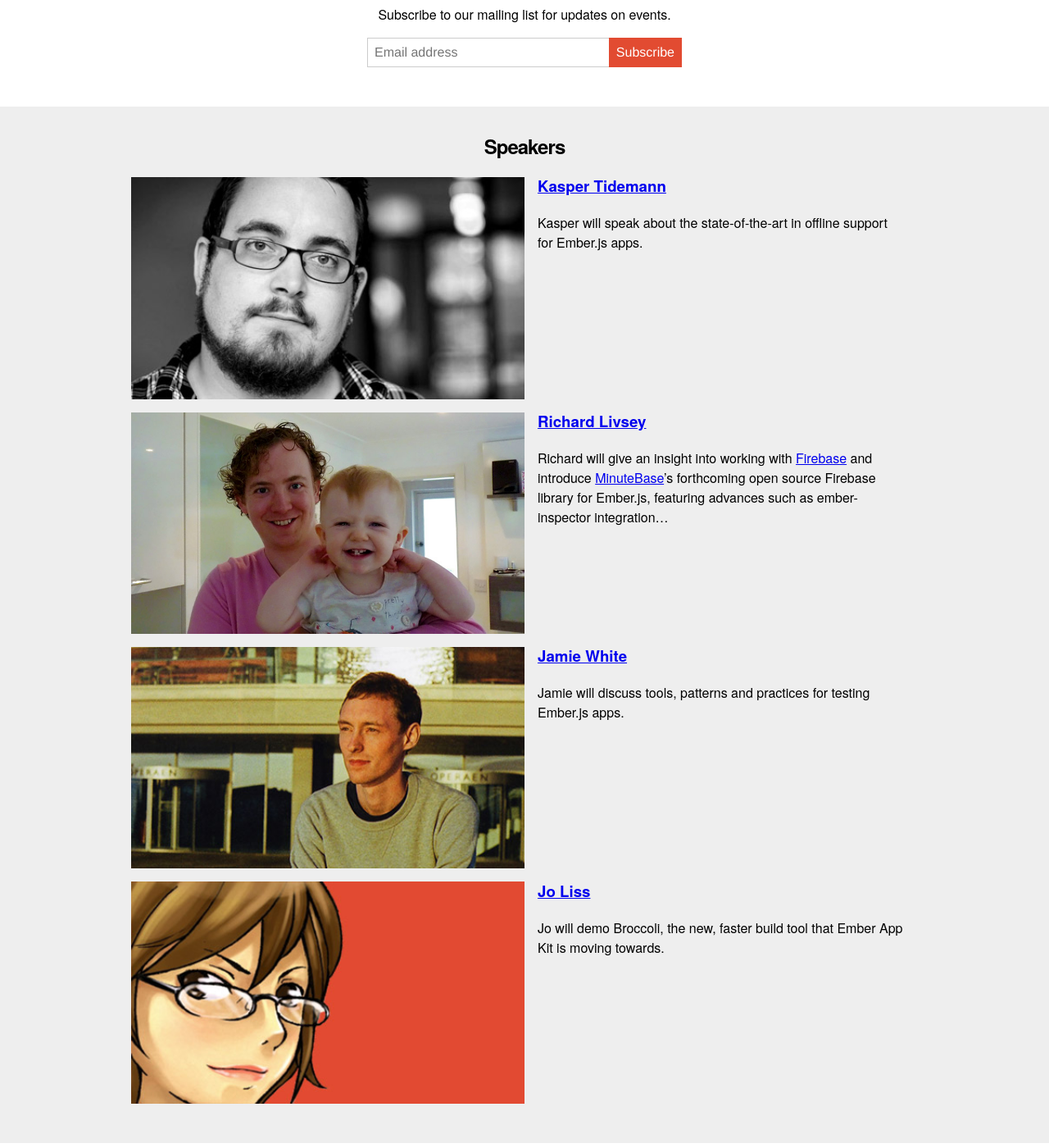
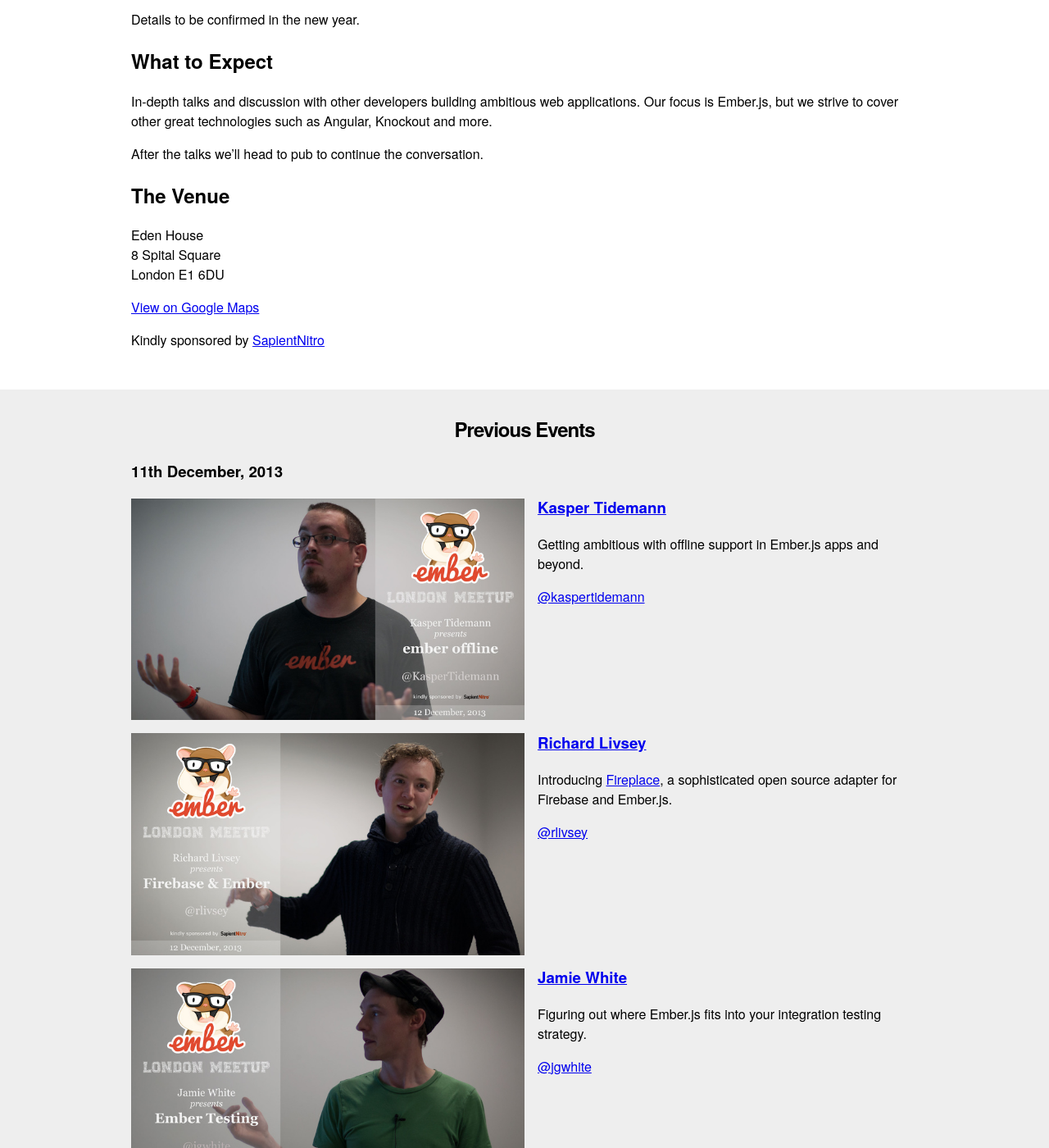
Before and after one commit to emberlondon/emberlondon.github.io, a Jekyll site: the page built from index.html, in a window 1280 px wide and 1400 px high, scrolled down 769 px. Shown: the whole window at 82% size. Built offline with Jekyll 4.4.1, drawn with Linux system fonts in a browser that asks for light colours; Markdown is read by kramdown in place of the engine named in the settings; some of the changed text lies outside the part shown.

Commit message:
Update after Dec 2013

```diff
--- a/index.html
+++ b/index.html
@@ -19,6 +20,7 @@
   <p>
     <a href="http://www.meetup.com/London-Emberjs-User-Group/"><strong>RSVP on Meetup</strong></a>
   </p>
+  -->
 </section>
 
 <section>
@@ -44,71 +46,20 @@
   </div>
 </section>
 
+<!--
 <section class="alt-background" id="speakers">
   <h1>Speakers</h1>
   <div class="container">
-    <div class="profile">
-      <div class="image">
-        <a href="https://twitter.com/KasperTidemann" class="block">
-          <img src="/images/kasper.jpg" class="img-responsive">
-        </a>
-      </div>
-      <div class="text">
-        <h3><a href="https://twitter.com/KasperTidemann">
-          Kasper Tidemann
-        </a></h3>
-        <p>Kasper will speak about the state-of-the-art in offline support for Ember.js apps.</p>
-      </div>
-    </div>
-    <div class="profile">
-      <div class="image">
-        <a href="https://twitter.com/rlivsey" class="block">
-          <img src="/images/richard.jpg" class="img-responsive">
-        </a>
-      </div>
-      <div class="text">
-        <h3><a href="https://twitter.com/rlivsey">
-          Richard Livsey
-        </a></h3>
-        <p>Richard will give an insight into working with <a href="https://www.firebase.com/">Firebase</a>
-          and introduce <a href="https://minutebase.com/">MinuteBase</a>’s forthcoming
-          open source Firebase library for Ember.js, featuring advances such as ember-inspector integration…</p>
-      </div>
-    </div>
-    <div class="profile">
-      <div class="image">
-        <a href="https://twitter.com/jgwhite" class="block">
-          <img src="/images/jamie.jpg" class="img-responsive">
-        </a>
-      </div>
-      <div class="text">
-        <h3><a href="https://twitter.com/jgwhite">
-          Jamie White
-        </a></h3>
-        <p>Jamie will discuss tools, patterns and practices for testing Ember.js apps.</p>
-      </div>
-    </div>
-    <div class="profile">
-      <div class="image">
-        <a href="https://twitter.com/jo_liss" class="block">
-          <img src="/images/jo.jpg" class="img-responsive">
-        </a>
-      </div>
-      <div class="text">
-        <h3><a href="https://twitter.com/jo_liss">
-          Jo Liss
-        </a></h3>
-        <p>Jo will demo Broccoli, the new, faster build tool that Ember App Kit is moving towards.</p>
-      </div>
-    </div>
   </div>
 </section>
+-->
 
 <section>
   <div class="container">
     <h2>When is Ember London?</h2>
-    <p>The next Ember London will be on
-      <strong>Wednesday 11th December, 2013. 6.30pm – 9.30pm</strong>.</p>
+    <p>The next Ember London is slated for
+      <strong>Wednesday 15th January, 2014. 6.30pm – 9.30pm</strong>.</p>
+    <p>Details to be confirmed in the new year.</p>
     <h2>What to Expect</h2>
     <p>In-depth talks and discussion with other developers
       building ambitious web applications. Our focus is
@@ -129,6 +80,52 @@
   <h1>Previous Events</h1>
   <div class="container">
     <article>
+      <h1>11th December, 2013</h1>
+      <div class="profile">
+        <div class="image">
+          <a href="https://vimeo.com/81960884" class="block">
+            <img src="/images/kasper.jpg" class="img-responsive">
+          </a>
+        </div>
+        <div class="text">
+          <h3><a href="https://vimeo.com/81960884">
+            Kasper Tidemann
+          </a></h3>
+          <p>Getting ambitious with offline support in Ember.js apps and beyond.</p>
+          <p><a href="http://twitter.com/kaspertidemann">@kaspertidemann</a></p>
+        </div>
+      </div>
+      <div class="profile">
+        <div class="image">
+          <a href="https://vimeo.com/81960885" class="block">
+            <img src="/images/richard.jpg" class="img-responsive">
+          </a>
+        </div>
+        <div class="text">
+          <h3><a href="https://vimeo.com/81960885">
+            Richard Livsey
+          </a></h3>
+          <p>Introducing <a href="https://github.com/rlivsey/fireplace">Fireplace</a>,
+            a sophisticated open source adapter for Firebase and Ember.js.</p>
+          <p><a href="http://twitter.com/rlivsey">@rlivsey</a></p>
+        </div>
+      </div>
+      <div class="profile">
+        <div class="image">
+          <a href="https://vimeo.com/81988531" class="block">
+            <img src="/images/jamie.jpg" class="img-responsive">
+          </a>
+        </div>
+        <div class="text">
+          <h3><a href="https://vimeo.com/81988531">
+            Jamie White
+          </a></h3>
+          <p>Figuring out where Ember.js fits into your integration testing strategy.</p>
+          <p><a href="http://twitter.com/jgwhite">@jgwhite</a></p>
+        </div>
+      </div>
+    </article>
+    <article>
       <h1>13th November, 2013</h1>
       <div class="profile">
         <div class="image">
```
Also changed, not shown: other parts of index.html (+5 -1 lines), images/jamie.jpg, images/kasper.jpg, images/richard.jpg.
